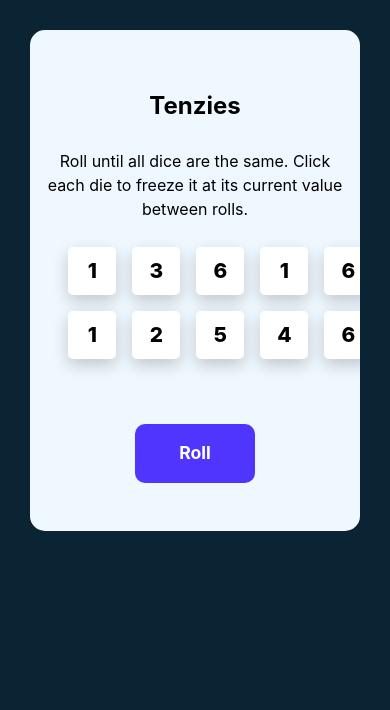
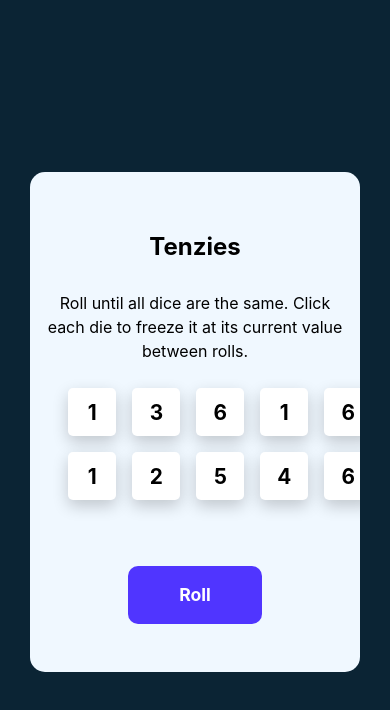
Before and after one commit to Priya-creates/Tenzies-game, a React (Vite) app: page / in a window 390 px wide. Shown: the top 710 px of the page. Built offline with nearby package versions, Linux system fonts and the light colour scheme.

Commit message:
mobile device change

```diff
--- a/src/style.css
+++ b/src/style.css
@@ -5,6 +5,20 @@
   padding: 0;
 }
 
+html,
+body {
+  height: 100%;
+}
+
+body {
+
+  min-height: 100vh;
+  display: flex;
+  justify-content: center;
+  align-items: center;
+  background-color: #0b2434;
+  padding: 30px 10px;
+}
 
 body {
   background-color: #0b2434;
@@ -93,7 +107,7 @@
   align-items: center;
   aspect-ratio: 1 / 1;
   font-family: Inter, sans-serif;
-  font-weight: 800;
+  font-weight: 700;
   font-size: 1.5rem;
   margin: 0;
   padding: 0;
@@ -113,7 +127,7 @@
   cursor: pointer;
   position: sticky;
   bottom: 1rem;
-  width: 40%;
+  width: 45%;
   max-width: 300px;
   margin: 1rem auto 0;
   text-align: center;
@@ -134,7 +148,9 @@
 }
 
 @media (max-width: 360px) {
-  /* keep 5 across? you can optionally drop to 4×3 on very narrow screens */
+  main{
+    height: 85vh;
+  }
   .grid-container {
     grid-template-columns: repeat(5, 1fr);
     grid-template-rows: repeat(2, minmax(40px, 1fr));
```
